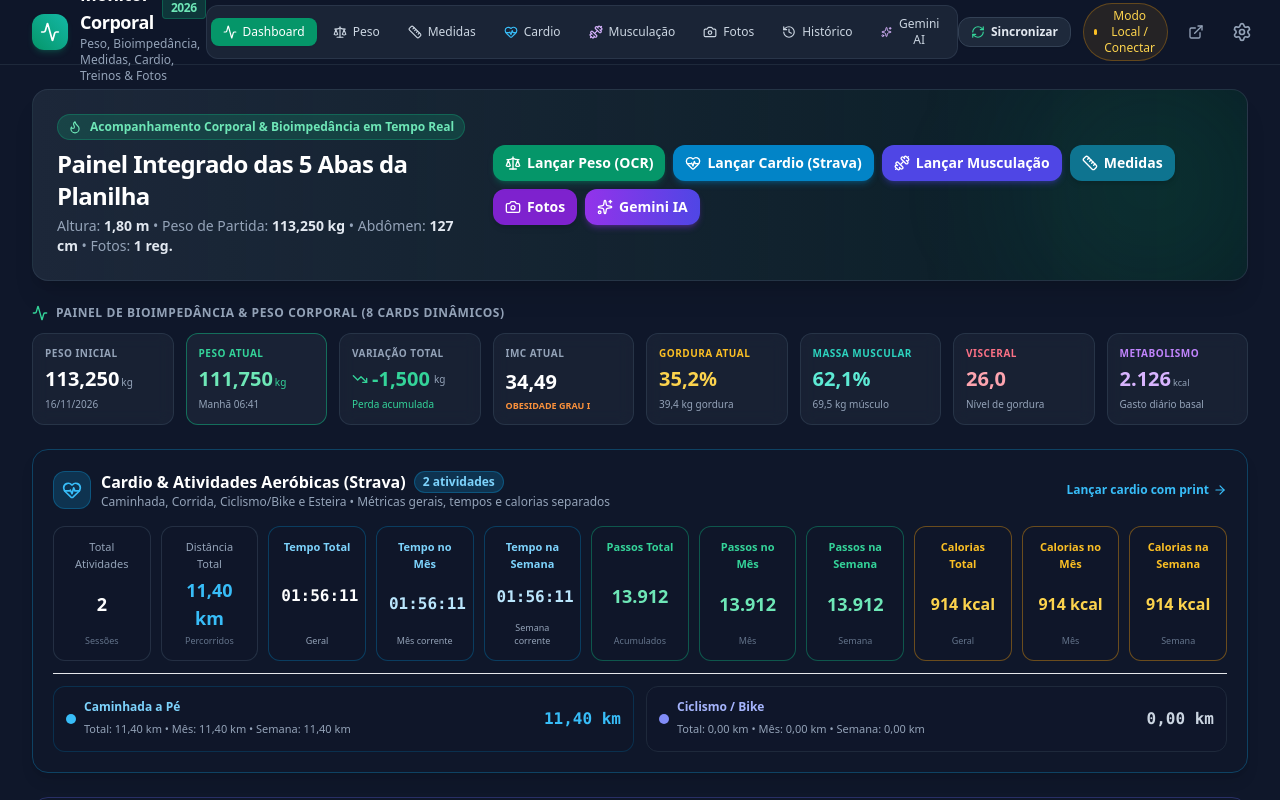
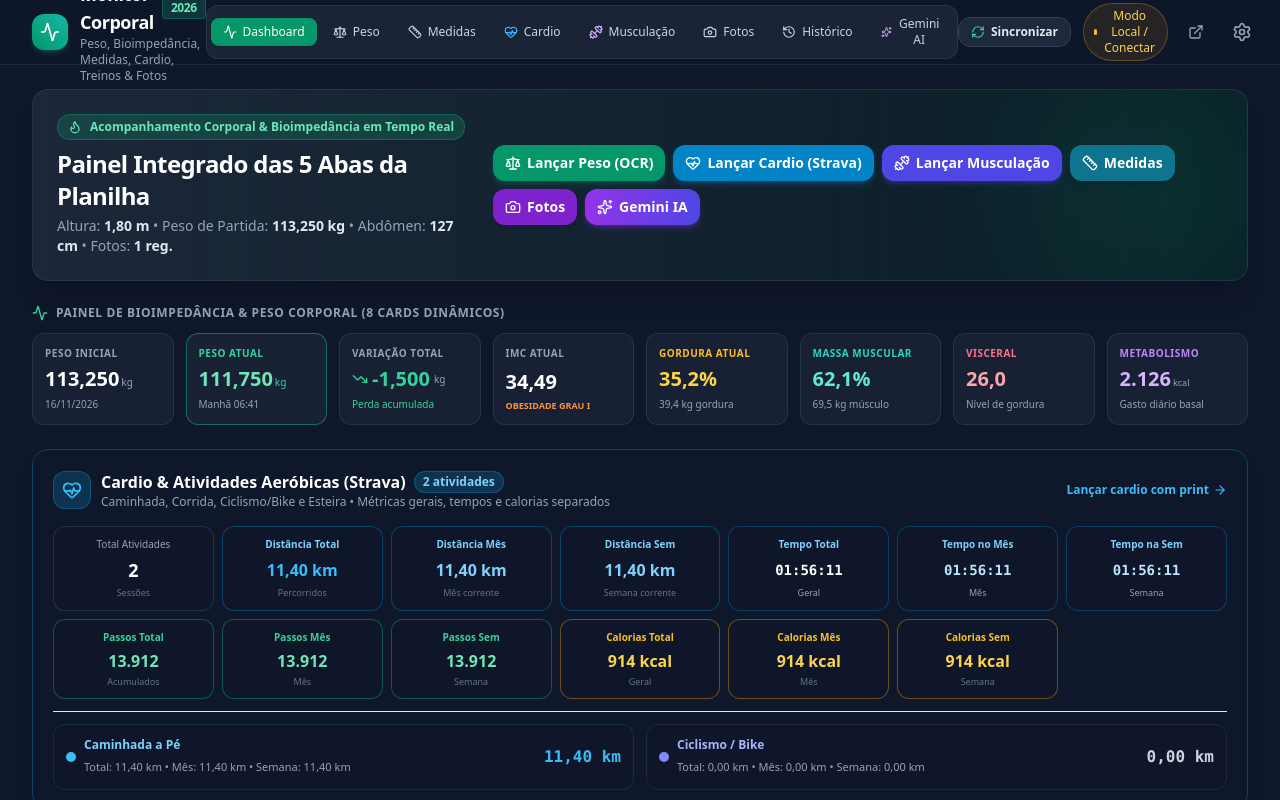
Before and after one commit to WilliamCarlim/Monitoramento-Corporal, a React (Vite) app: page / in a window 1280 px wide. Shown: the top 800 px of the page. Built offline with nearby package versions, Linux system fonts and the light colour scheme; no server answers.

Commit message:
feat: separate distance into total, monthly and weekly cards in web dashboard and apps script

```diff
--- a/src/components/Dashboard.tsx
+++ b/src/components/Dashboard.tsx
@@ -98,6 +98,8 @@ export const Dashboard: React.FC<DashboardProps> = ({
 
   // Cardio stats separados: Total, Mensal e Semanal
   let totalKmCardio = 0;
+  let mensalKmCardio = 0;
+  let semanalKmCardio = 0;
   let totalPassosCardio = 0;
   let mensalPassosCardio = 0;
   let semanalPassosCardio = 0;
@@ -134,11 +136,13 @@ export const Dashboard: React.FC<DashboardProps> = ({
     const isSameWeek = !d || Math.abs(refCardioDate.getTime() - d.getTime()) <= 7 * 24 * 3600 * 1000;
 
     if (isSameMonth) {
+      mensalKmCardio += km;
       mensalCaloriasCardio += cal;
       mensalSecondsCardio += secs;
       mensalPassosCardio += passos;
     }
     if (isSameWeek) {
+      semanalKmCardio += km;
       semanalCaloriasCardio += cal;
       semanalSecondsCardio += secs;
       semanalPassosCardio += passos;
@@ -510,81 +514,95 @@ export const Dashboard: React.FC<DashboardProps> = ({
           </button>
         </div>
 
-        {/* 11 Cards Dinâmicos: Atividades, Distância, Tempos, Passos e Calorias Separados */}
-        <div className="grid grid-cols-2 sm:grid-cols-3 md:grid-cols-4 lg:grid-cols-6 xl:grid-cols-11 gap-2.5 text-center">
+        {/* 13 Cards Dinâmicos: Atividades, Distâncias, Tempos, Passos e Calorias Separados */}
+        <div className="grid grid-cols-2 sm:grid-cols-3 md:grid-cols-4 lg:grid-cols-7 xl:grid-cols-13 gap-2 text-center">
           {/* 1. Atividades */}
-          <div className="bg-slate-900/80 p-3 rounded-xl border border-slate-700/60 flex flex-col justify-between">
-            <span className="text-[11px] text-slate-400 block font-medium">Total Atividades</span>
+          <div className="bg-slate-900/80 p-2.5 rounded-xl border border-slate-700/60 flex flex-col justify-between">
+            <span className="text-[10px] text-slate-400 block font-medium">Total Atividades</span>
             <span className="text-lg font-black text-white mt-1 block">{cardios.length}</span>
             <span className="text-[9px] text-slate-500 mt-0.5 block">Sessões</span>
           </div>
 
-          {/* 2. Distância */}
-          <div className="bg-slate-900/80 p-3 rounded-xl border border-slate-700/60 flex flex-col justify-between">
-            <span className="text-[11px] text-slate-400 block font-medium">Distância Total</span>
-            <span className="text-lg font-black text-sky-400 mt-1 block">{formatBRNumber(totalKmCardio, 2)} km</span>
+          {/* 2. Distância Total */}
+          <div className="bg-slate-900/80 p-2.5 rounded-xl border border-sky-600/40 flex flex-col justify-between">
+            <span className="text-[10px] text-sky-300 block font-semibold">Distância Total</span>
+            <span className="text-base font-black text-sky-400 mt-1 block">{formatBRNumber(totalKmCardio, 2)} km</span>
             <span className="text-[9px] text-slate-500 mt-0.5 block">Percorridos</span>
           </div>
 
-          {/* 3. Tempo Total */}
-          <div className="bg-slate-900/80 p-3 rounded-xl border border-sky-800/60 flex flex-col justify-between">
-            <span className="text-[11px] text-sky-300 block font-semibold">Tempo Total</span>
-            <span className="text-base font-black text-white mt-1 block font-mono">{formattedCardioTime}</span>
+          {/* 3. Distância no Mês */}
+          <div className="bg-slate-900/80 p-2.5 rounded-xl border border-sky-600/40 flex flex-col justify-between">
+            <span className="text-[10px] text-sky-300 block font-semibold">Distância Mês</span>
+            <span className="text-base font-black text-sky-300 mt-1 block">{formatBRNumber(mensalKmCardio, 2)} km</span>
+            <span className="text-[9px] text-slate-500 mt-0.5 block">Mês corrente</span>
+          </div>
+
+          {/* 4. Distância na Semana */}
+          <div className="bg-slate-900/80 p-2.5 rounded-xl border border-sky-600/40 flex flex-col justify-between">
+            <span className="text-[10px] text-sky-300 block font-semibold">Distância Sem</span>
+            <span className="text-base font-black text-sky-300 mt-1 block">{formatBRNumber(semanalKmCardio, 2)} km</span>
+            <span className="text-[9px] text-slate-500 mt-0.5 block">Semana corrente</span>
+          </div>
+
+          {/* 5. Tempo Total */}
+          <div className="bg-slate-900/80 p-2.5 rounded-xl border border-sky-800/60 flex flex-col justify-between">
+            <span className="text-[10px] text-sky-300 block font-semibold">Tempo Total</span>
+            <span className="text-sm font-black text-white mt-1 block font-mono">{formattedCardioTime}</span>
             <span className="text-[9px] text-slate-400 mt-0.5 block">Geral</span>
           </div>
 
-          {/* 4. Tempo no Mês */}
-          <div className="bg-slate-900/80 p-3 rounded-xl border border-sky-800/60 flex flex-col justify-between">
-            <span className="text-[11px] text-sky-300 block font-semibold">Tempo no Mês</span>
-            <span className="text-base font-black text-sky-200 mt-1 block font-mono">{formattedCardioTimeMonth}</span>
-            <span className="text-[9px] text-slate-400 mt-0.5 block">Mês corrente</span>
+          {/* 6. Tempo no Mês */}
+          <div className="bg-slate-900/80 p-2.5 rounded-xl border border-sky-800/60 flex flex-col justify-between">
+            <span className="text-[10px] text-sky-300 block font-semibold">Tempo no Mês</span>
+            <span className="text-sm font-black text-sky-200 mt-1 block font-mono">{formattedCardioTimeMonth}</span>
+            <span className="text-[9px] text-slate-400 mt-0.5 block">Mês</span>
           </div>
 
-          {/* 5. Tempo na Semana */}
-          <div className="bg-slate-900/80 p-3 rounded-xl border border-sky-800/60 flex flex-col justify-between">
-            <span className="text-[11px] text-sky-300 block font-semibold">Tempo na Semana</span>
-            <span className="text-base font-black text-sky-200 mt-1 block font-mono">{formattedCardioTimeWeek}</span>
-            <span className="text-[9px] text-slate-400 mt-0.5 block">Semana corrente</span>
+          {/* 7. Tempo na Semana */}
+          <div className="bg-slate-900/80 p-2.5 rounded-xl border border-sky-800/60 flex flex-col justify-between">
+            <span className="text-[10px] text-sky-300 block font-semibold">Tempo na Sem</span>
+            <span className="text-sm font-black text-sky-200 mt-1 block font-mono">{formattedCardioTimeWeek}</span>
+            <span className="text-[9px] text-slate-400 mt-0.5 block">Semana</span>
           </div>
 
-          {/* 6. Passos Total */}
-          <div className="bg-slate-900/80 p-3 rounded-xl border border-emerald-500/40 flex flex-col justify-between">
-            <span className="text-[11px] text-emerald-400 block font-semibold">Passos Total</span>
-            <span className="text-lg font-black text-emerald-300 mt-1 block">{totalPassosCardio.toLocaleString('pt-BR')}</span>
+          {/* 8. Passos Total */}
+          <div className="bg-slate-900/80 p-2.5 rounded-xl border border-emerald-500/40 flex flex-col justify-between">
+            <span className="text-[10px] text-emerald-400 block font-semibold">Passos Total</span>
+            <span className="text-base font-black text-emerald-300 mt-1 block">{totalPassosCardio.toLocaleString('pt-BR')}</span>
             <span className="text-[9px] text-slate-500 mt-0.5 block">Acumulados</span>
           </div>
 
-          {/* 7. Passos no Mês */}
-          <div className="bg-slate-900/80 p-3 rounded-xl border border-emerald-500/40 flex flex-col justify-between">
-            <span className="text-[11px] text-emerald-400 block font-semibold">Passos no Mês</span>
-            <span className="text-lg font-black text-emerald-300 mt-1 block">{mensalPassosCardio.toLocaleString('pt-BR')}</span>
+          {/* 9. Passos no Mês */}
+          <div className="bg-slate-900/80 p-2.5 rounded-xl border border-emerald-500/40 flex flex-col justify-between">
+            <span className="text-[10px] text-emerald-400 block font-semibold">Passos Mês</span>
+            <span className="text-base font-black text-emerald-300 mt-1 block">{mensalPassosCardio.toLocaleString('pt-BR')}</span>
             <span className="text-[9px] text-slate-500 mt-0.5 block">Mês</span>
           </div>
 
-          {/* 8. Passos na Semana */}
-          <div className="bg-slate-900/80 p-3 rounded-xl border border-emerald-500/40 flex flex-col justify-between">
-            <span className="text-[11px] text-emerald-400 block font-semibold">Passos na Semana</span>
-            <span className="text-lg font-black text-emerald-300 mt-1 block">{semanalPassosCardio.toLocaleString('pt-BR')}</span>
+          {/* 10. Passos na Semana */}
+          <div className="bg-slate-900/80 p-2.5 rounded-xl border border-emerald-500/40 flex flex-col justify-between">
+            <span className="text-[10px] text-emerald-400 block font-semibold">Passos Sem</span>
+            <span className="text-base font-black text-emerald-300 mt-1 block">{semanalPassosCardio.toLocaleString('pt-BR')}</span>
             <span className="text-[9px] text-slate-500 mt-0.5 block">Semana</span>
           </div>
 
-          {/* 9. Calorias Total */}
-          <div className="bg-slate-900/80 p-3 rounded-xl border border-amber-500/40 flex flex-col justify-between">
-            <span className="text-[11px] text-amber-400 block font-semibold">Calorias Total</span>
+          {/* 11. Calorias Total */}
+          <div className="bg-slate-900/80 p-2.5 rounded-xl border border-amber-500/40 flex flex-col justify-between">
+            <span className="text-[10px] text-amber-400 block font-semibold">Calorias Total</span>
             <span className="text-base font-black text-amber-300 mt-1 block">{totalCaloriasCardio.toLocaleString('pt-BR')} kcal</span>
             <span className="text-[9px] text-slate-500 mt-0.5 block">Geral</span>
           </div>
 
-          {/* 10. Calorias no Mês */}
-          <div className="bg-slate-900/80 p-3 rounded-xl border border-amber-500/40 flex flex-col justify-between">
-            <span className="text-[11px] text-amber-400 block font-semibold">Calorias no Mês</span>
+          {/* 12. Calorias no Mês */}
+          <div className="bg-slate-900/80 p-2.5 rounded-xl border border-amber-500/40 flex flex-col justify-between">
+            <span className="text-[10px] text-amber-400 block font-semibold">Calorias Mês</span>
             <span className="text-base font-black text-amber-300 mt-1 block">{mensalCaloriasCardio.toLocaleString('pt-BR')} kcal</span>
             <span className="text-[9px] text-slate-500 mt-0.5 block">Mês</span>
           </div>
 
-          {/* 11. Calorias na Semana */}
-          <div className="bg-slate-900/80 p-3 rounded-xl border border-amber-500/40 flex flex-col justify-between">
-            <span className="text-[11px] text-amber-400 block font-semibold">Calorias na Semana</span>
+          {/* 13. Calorias na Semana */}
+          <div className="bg-slate-900/80 p-2.5 rounded-xl border border-amber-500/40 flex flex-col justify-between">
+            <span className="text-[10px] text-amber-400 block font-semibold">Calorias Sem</span>
             <span className="text-base font-black text-amber-300 mt-1 block">{semanalCaloriasCardio.toLocaleString('pt-BR')} kcal</span>
             <span className="text-[9px] text-slate-500 mt-0.5 block">Semana</span>
           </div>
```
Also changed, not shown: google-apps-script/Code.js (+6 -2 lines).
